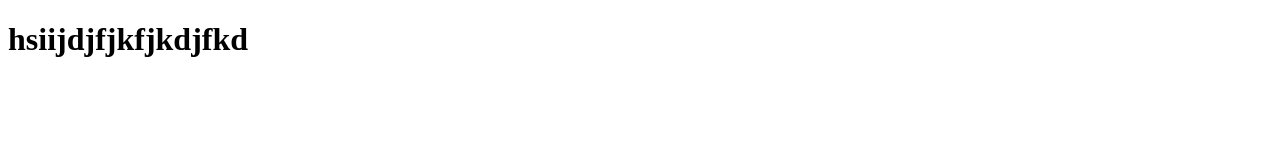
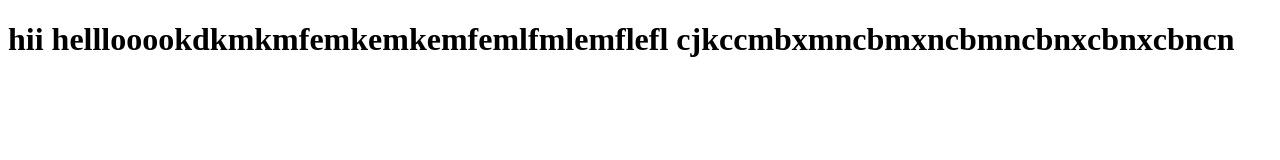
Before and after one commit to akshay-1828/kd, a plain HTML site: page index.html in a window 1280 px wide. Drawn offline with Linux system fonts and the light colour scheme.

Commit message:
new coonni

```diff
--- a/index.html
+++ b/index.html
@@ -7,7 +7,7 @@
 </head>
 <body>
     <h1>
-        hsiijdjfjkfjkdjfkd
+        hii helllooookdkmkmfemkemkemfemlfmlemflefl cjkccmbxmncbmxncbmncbnxcbnxcbncn
     </h1>
 </body>
 </html>
```
Also changed, not shown: example.txt (added), 1 other file.
